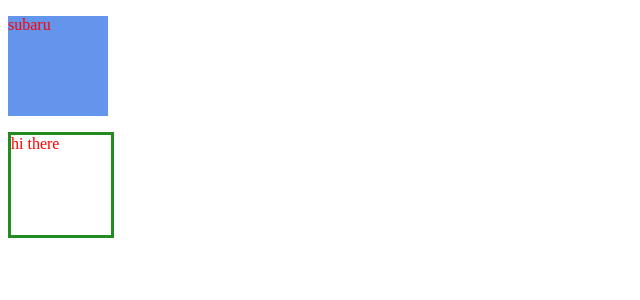
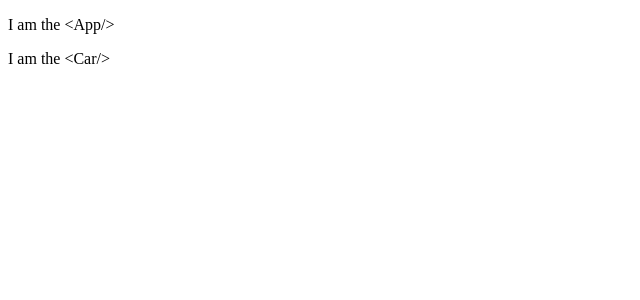
Before and after one commit to AaMonte29/udemy, a React (Create React App) app in the folder react-introduction/: page / in a window 1280 px wide. Shown: the top 300 px of the page, without its empty margins (0-640 px from the left). Built offline with nearby package versions, Linux system fonts and the light colour scheme.

Commit message:
MILESTONE: callback functions
These callback functions allow components to communicate with each other

```diff
--- a/react-introduction/src/App.jsx
+++ b/react-introduction/src/App.jsx
@@ -1,12 +1,14 @@
-import { Greetings } from "./components/greetings/greetings";
+import "./global.css";
 import { Car } from "./components/car/car";
-import "./global.css";
 
 export function App() {
+  function sayHello(value) {
+    alert("Hello from <App/>" + value);
+  }
   return (
     <div>
-      <Car />
-      <Greetings />
+      <p>I am the {"<App/>"}</p>
+      <Car onCarClick={sayHello} />
     </div>
   );
 }
--- a/react-introduction/src/components/car/car.jsx
+++ b/react-introduction/src/components/car/car.jsx
@@ -1,3 +1,7 @@
 export function Car(props) {
-  return <p className={"box"}>subaru</p>;
+  const onClick = () => {
+    props.onCarClick(2);
+  };
+
+  return <p onClick={onClick}>I am the {"<Car/>"}</p>;
 }
--- a/react-introduction/src/global.css
+++ b/react-introduction/src/global.css
@@ -1,7 +1,3 @@
-p{
-    color: red;
-}
-
 .box{
     background-color: cornflowerblue;
     height: 100px;
```
